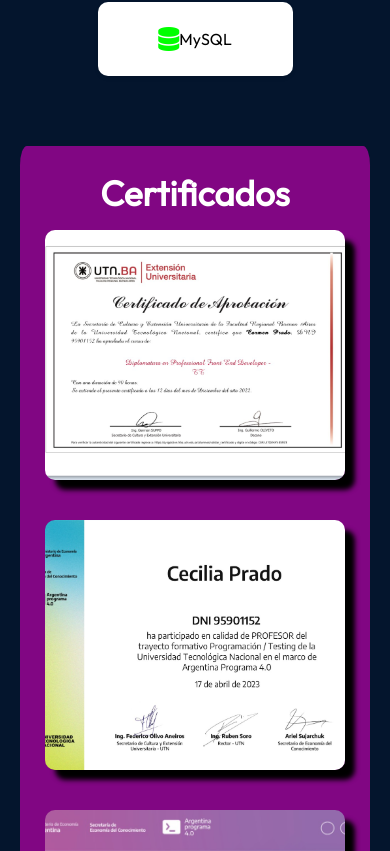
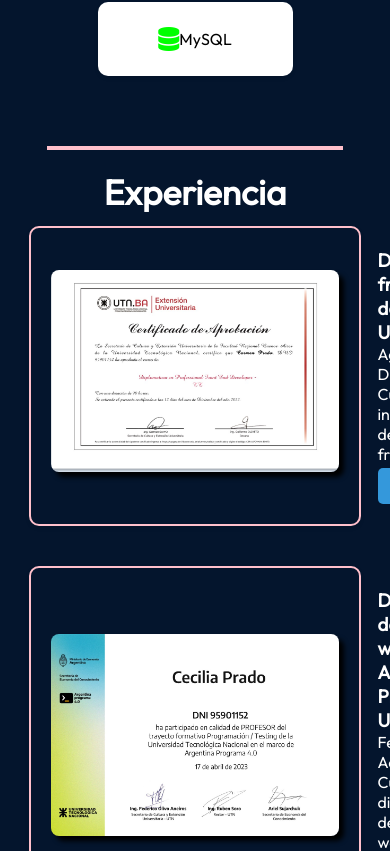
Before and after one commit to Ceciliapradob/PortafolioCeci, a React (Vite) app: page / in a window 390 px wide. Shown: the part 2733-3584 px from the top of the page. Built offline with nearby package versions, Linux system fonts and the light colour scheme.

Commit message:
Culminado

```diff
--- a/src/App.jsx
+++ b/src/App.jsx
@@ -1,8 +1,8 @@
 import styles from "./App.module.css";
 import { About } from "./components/About/About";
-import { CertificatesSection }from "./components/Certificate/Certificate";
 import { Contact } from "./components/Contact/Contact";
 import { Experience } from "./components/Experience/Experience";
+import { ExperienciaLaboral } from "./components/Experiencia/ExperienciaLaboral";
 import { Footer } from "./components/Footer/Footer";
 import { Hero } from "./components/Hero/Hero";
 import { Navbar } from "./components/Navbar/Navbar";
@@ -15,8 +15,7 @@
       <Hero />
       <About />
       <Experience />
-      <CertificatesSection />
-
+      <ExperienciaLaboral />
       <Contact />
       <Footer />
 
--- a/src/components/Certificate/Certificate.jsx
+++ /dev/null
@@ -1,52 +0,0 @@
-// CertificatesSection.jsx
-import React from "react";
-import styles from "./CertificatesSection.module.css"; // Asegúrate de importar tus estilos CSS
-import frontEnd from '/assets/certificate/frontend.png';
-import diseñoWeb from '/assets/certificate/diseñoweb.png';
-import argPrograma from "/assets/certificate/argprograma.png";
-
-const CertificatesSection = () => {
-  // Puedes agregar más certificados según sea necesario
-  const certificates = [
-    {
-      id: 1,
-      image: frontEnd,
-      alt: "Certificado 1",
-    },
-    {
-      id: 2,
-      image: diseñoWeb,
-      alt: "Certificado 2",
-    },
-    {
-      id: 3,
-      image: argPrograma,
-      alt: "Certificado 3",
-    },
-  ];
-
-  return (
-    <section className={styles.certificatesSection}>
-      <h2>Certificados</h2>
-      <div className={styles.certificatesContainer}>
-        {certificates.map((certificate) => (
-          <div key={certificate.id} className={styles.certificateCard}>
-            <img
-              src={certificate.image}
-              alt={certificate.alt}
-              className={styles.certificateImage}
-              onClick={() => handleImageClick(certificate.image)}
-            />
-          </div>
-        ))}
-      </div>
-    </section>
-  );
-};
-
-const handleImageClick = (image) => {
-  // Lógica para ampliar la imagen, por ejemplo, abrir un modal
-  console.log(`Imagen ampliada: ${image}`);
-};
-
-export { CertificatesSection };
--- a/src/components/Certificate/CertificatesSection.module.css
+++ /dev/null
@@ -1,95 +0,0 @@
-/* CertificatesSection.module.css */
-.certificatesSection {
-  text-align: center;
-  margin: 50px 130px;
-  background-color: rgb(129, 6, 131);
-  padding: 55px;
-  border-radius:2%;
-
-}
-
-.certificatesSection h2 {
-  text-align: center;
-  color: white;
-  margin-bottom: 5%;
-  font-size: 35px;
-}
-
-.certificatesContainer {
-  display: flex;
-  justify-content: center;
-  align-items: center;
-  gap: 110px;
-  flex-wrap: wrap;
-
-
-}
-
-.certificateCard {
-  width: 400px;
-  height: 250px;
-  overflow: hidden;
-  border-radius: 10px;
-  cursor: pointer;
-  box-shadow: 10px 10px 5px black;
-}
-
-.certificateImage {
-  width: 100%;
-  height: 100%;
-  object-fit: cover;
-  transition: transform 0.2s ease-in-out;
-}
-
-.certificateImage:hover {
-  transform: scale(1.1);
-}
-
-@media all and (max-width:468px){
-  /* CertificatesSection.module.css */
-.certificatesSection {
-  text-align: center;
-  margin: 50px 20px; /* Reducir el margen lateral para pantallas pequeñas */
-  background-color: rgb(129, 6, 131);
-  padding: 25px; /* Reducir el espacio interno */
-  border-radius: 2%;
-}
-
-.certificatesSection h2 {
-  text-align: center;
-  color: white;
-  margin-bottom: 5%;
-  font-size: 35px;
-}
-
-.certificatesContainer {
-  display: flex;
-  justify-content: center;
-  align-items: center;
-  gap: 20px; /* Reducir el espacio entre las cards */
-  flex-wrap: wrap;
-}
-
-.certificateCard {
-  width: 100%; /* Ocupar todo el ancho disponible */
-  max-width: 400px; /* Establecer un ancho máximo para las cards */
-  height: 250px;
-  overflow: hidden;
-  border-radius: 10px;
-  cursor: pointer;
-  box-shadow: 10px 10px 5px black;
-  margin-bottom: 20px; /* Agregar espacio entre las cards */
-}
-
-.certificateImage {
-  width: 100%;
-  height: 100%;
-  object-fit: cover;
-  transition: transform 0.2s ease-in-out;
-}
-
-.certificateImage:hover {
-  transform: scale(1.1);
-}
-
-}
--- a/src/components/Contact/Contact.module.css
+++ b/src/components/Contact/Contact.module.css
@@ -79,6 +79,7 @@
     /* Reducir el espacio interno de los inputs y textarea */
     margin-bottom: 15px;
     /* Reducir el espacio entre los elementos */
+    color: white;
     border: 1px solid #8a2be2;
     border-radius: 8px;
     background-color: transparent;
--- a/src/components/Experience/Experience.jsx
+++ b/src/components/Experience/Experience.jsx
@@ -7,7 +7,7 @@
 
 export const Experience = () => {
   return (
-    <section className="section-tl">
+    <section className="section-tl" id="technology">
       <h2>Lenguajes y tecnologías</h2>
 
       <div className='technologies-section'>
--- /dev/null
+++ b/src/components/Experiencia/ExperienciaLaboral.jsx
@@ -0,0 +1,63 @@
+import React from "react";
+import styles from "./ExperienciaLaboral.module.css"; // Asegúrate de importar tus estilos CSS
+import frontEnd from '/assets/certificate/frontend.png';
+import diseñoWeb from '/assets/certificate/diseñoweb.png';
+import argPrograma from '/assets/certificate/argprograma.png';
+
+const ExperienciaLaboral = () => {
+  // Puedes agregar más experiencias según sea necesario
+  const experiencias = [
+    {
+      id: 1,
+      certificado: frontEnd,
+      puesto: "Diplomatura frontEnd developer - UTN",
+      fecha: "Ago 2022 - Dic 2022",
+      descripcion: "Curso intenviso en desarrollo front end",
+      linkedin: "https://www.linkedin.com/in/cecilia-prado-29601521b/",
+    },
+    {
+      id: 2,
+      certificado: diseñoWeb,
+      puesto: "Docente en desarrollo web - Argentina Programa - UTN",
+      fecha: "Feb 2023 - Actualmente",
+      descripcion: "Cursos para dictado de desarrollo web.",
+      linkedin: "https://www.linkedin.com/in/cecilia-prado-29601521b/",
+    },
+    {
+      id: 3,
+      certificado: argPrograma,
+      puesto: "Docente en React Js - Arg Programa - UTN",
+      fecha: "Feb 2023 - Actualmente",
+      descripcion: "Dictado de cursos aplicando React Js.",
+      linkedin: "https://www.linkedin.com/in/cecilia-prado-29601521b/",
+    },
+  ];
+
+  return (
+    <section className={styles.experienciaLaboral}>
+      <hr  className={styles.line}/>
+      <h2>Experiencia</h2>
+      <div className={styles.experienciasContainer}>
+        {experiencias.map((experiencia) => (
+          <div key={experiencia.id} className={styles.experienciaCard}>
+            <img
+              src={experiencia.certificado}
+              alt={`Certificado ${experiencia.id}`}
+              className={styles.certificadoImage}
+            />
+            <div className={styles.infoContainer}>
+              <h3>{experiencia.puesto}</h3>
+              <p>{experiencia.fecha}</p>
+              <p>{experiencia.descripcion}</p>
+              <a href={experiencia.linkedin} target="_blank" rel="noopener noreferrer">
+                <button>Ver más</button>
+              </a>
+            </div>
+          </div>
+        ))}
+      </div>
+    </section>
+  );
+};
+
+export { ExperienciaLaboral };
--- /dev/null
+++ b/src/components/Experiencia/ExperienciaLaboral.module.css
@@ -0,0 +1,83 @@
+/* ExperienciaLaboral.module.css */
+.experienciaLaboral {
+  text-align: center;
+  margin: 50px 0;
+}
+
+.line{
+  width: 76%;
+  margin-left: 12%;
+  border: 2px solid pink;
+}
+
+.experienciaLaboral h2 {
+  color: white;
+  margin-top: 5%;
+  margin-bottom: 3%;
+  font-size: 35px
+}
+
+.experienciasContainer {
+  display: flex;
+  flex-direction: column;
+  align-items: center;
+  gap: 20px;
+  flex-wrap: wrap;
+}
+
+.experienciaCard {
+  width: 800px;
+  display: flex;
+  align-items: center;
+  gap: 10px;
+  margin-bottom: 20px;
+  box-shadow: 0 2px 4px rgba(0, 0, 0, 0.1);
+  padding: 20px;
+  background-color: transparent;
+  color: white;
+  border: 2px solid pink;
+  border-radius: 10px;
+}
+
+.certificadoImage {
+  width: 100%;
+  max-width: 300px;
+  box-shadow: 5px 5px 5px black;
+  height: auto;
+  border-radius: 8px;
+  margin-bottom: 10px;
+}
+
+.infoContainer {
+  text-align: left;
+  margin-left: 10%;
+}
+
+button {
+  padding: 10px 5px;
+  background-color: #3498db;
+  width: 100px;
+  margin: auto;
+  margin-top: 4%;
+  color: #fff;
+  border: none;
+  border-radius: 5px;
+  cursor: pointer;
+  transition: background-color 0.2s ease-in-out;
+}
+
+button:hover {
+  background-color: #2980b9;
+}
+
+/* Media query para pantallas pequeñas */
+@media screen and (max-width: 768px) {
+  .experienciasContainer {
+    flex-direction: column;
+    align-items: center;
+  }
+
+  .experienciaCard {
+    width: 85%;
+  }
+}
--- a/src/components/Navbar/Navbar.jsx
+++ b/src/components/Navbar/Navbar.jsx
@@ -30,10 +30,10 @@
             <a href="#about">Sobre mi</a>
           </li>
           <li>
-            <a href="#experience">Tecnologías</a>
+            <a href="#technology">Tecnologías</a>
           </li>
           <li>
-            <a href="#projects">Proyectos</a>
+            <a href="#experiencia">Experiencia</a>
           </li>
           <li>
             <a href="#about">Contacto</a>
```
